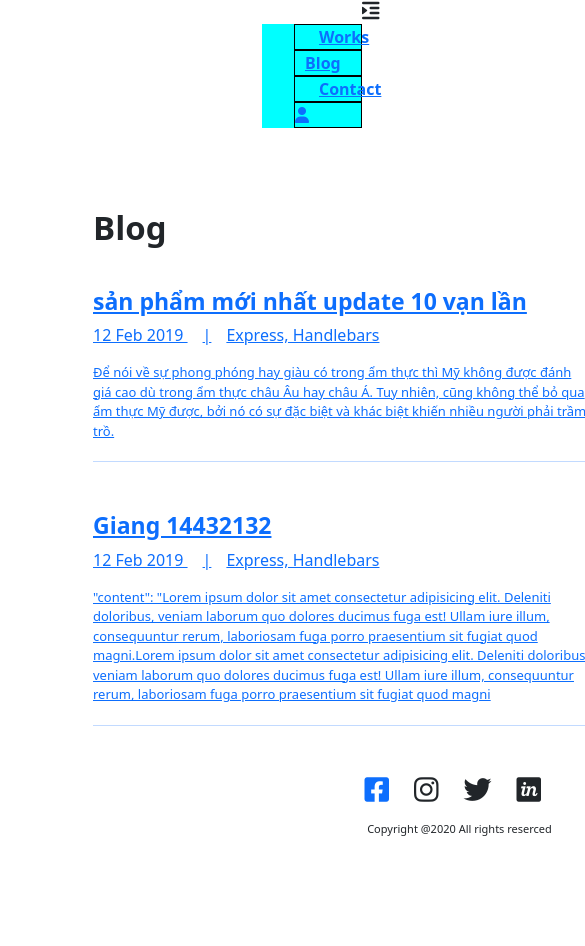
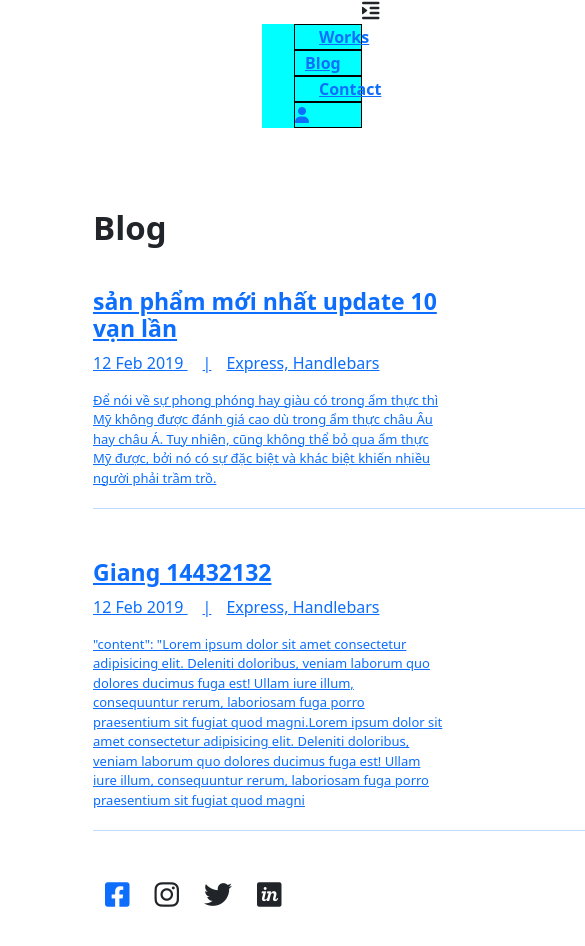
Before and after one commit to giangnqph15195/angular, an Angular app: page /blog in a window 390 px wide. Shown: the top 946 px of the page, 585 px wide, since content can reach past the window. Before the commit the page ends 853 px from the top, so only its background shows below. Built offline with nearby package versions, Linux system fonts and the light colour scheme; data requests are answered from the project's data file.

Commit message:
update reponsive footer

```diff
--- a/src/app/blogpage/blogpage.component.css
+++ b/src/app/blogpage/blogpage.component.css
@@ -0,0 +1,5 @@
+@media (max-width:640px){
+    .blog{
+        width: 350px;
+    }
+}
--- a/src/app/blogpage/blogpage.component.html
+++ b/src/app/blogpage/blogpage.component.html
@@ -1,6 +1,6 @@
 <div class="ml-[93px]">
     <h1 class="font-bold text-[33px] mt-[80px] mb-[40px]">Blog</h1>
-    <div class="w-[500px] mb-[50px]" *ngFor="let blog of bloglist">
+    <div class="blog w-[500px] mb-[50px]" *ngFor="let blog of bloglist">
         <a href="blog/{{blog.id}}">
             <h1 class="font-bold text-[23px]">{{blog.name}}</h1>
             <p class="mt-[5px]">12 Feb 2019 <span class="mx-[15px]">|</span><span>Express, Handlebars</span></p>
--- a/src/app/footer/footer.component.css
+++ b/src/app/footer/footer.component.css
@@ -0,0 +1,8 @@
+@media (max-width:640px){
+    .footer{
+        width: 2000px;
+        float: left;
+        margin-left: 100px;
+        padding-left: 100px;
+    }
+}
--- a/src/app/footer/footer.component.html
+++ b/src/app/footer/footer.component.html
@@ -1,4 +1,4 @@
-<div class="w-[200px] m-auto my-[89px]">
+<div class="footer w-[200px] m-auto my-[89px]">
     <a href="https://www.facebook.com/giang.tien.9237"><i class="fa-brands fa-facebook-square text-[28px] ml-[5px]"></i></a>
     <i class="fa-brands fa-instagram text-[28px] ml-[25px]"></i>
     <i class="fa-brands fa-twitter text-[28px] ml-[25px]"></i>
```
